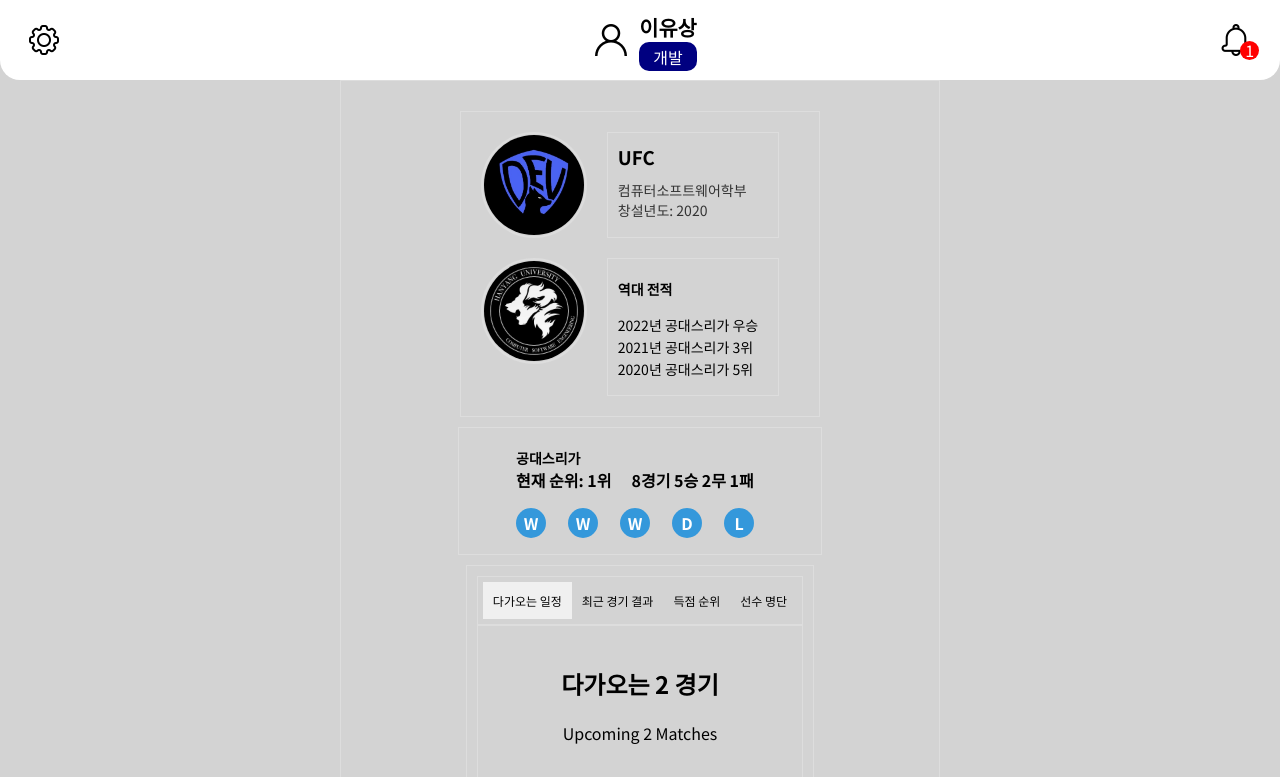
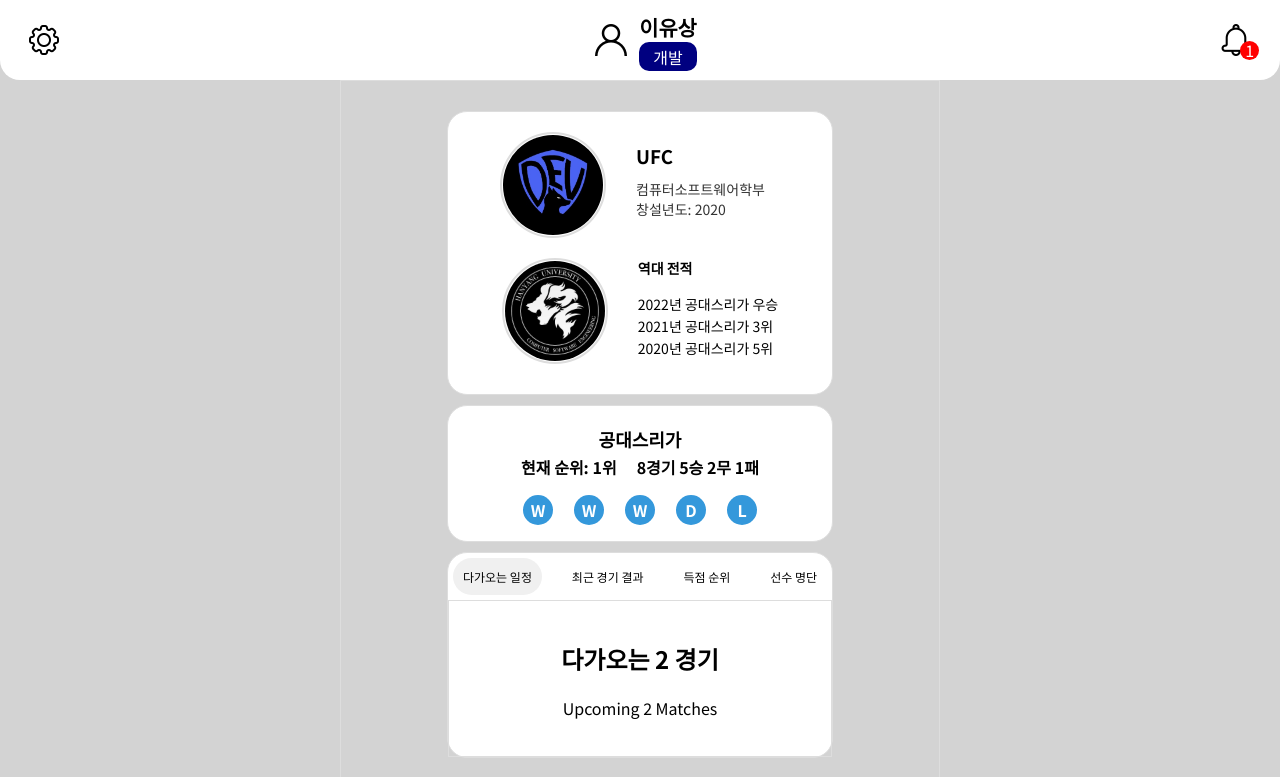
Before and after one commit to ludals/HY_kick, a React (Create React App) app in the folder my-app/: page /ufc in a window 1280 px wide. Shown: the top 777 px of the page. Built offline with nearby package versions, Linux system fonts and the light colour scheme.

Commit message:
fix:TeamPageUI

```diff
--- a/my-app/src/component/team_pages/Team.jsx
+++ b/my-app/src/component/team_pages/Team.jsx
@@ -2,6 +2,11 @@ import React, { useState } from 'react';
 import styled from "styled-components";
 import { Link } from "react-router-dom";
 import Formation from '../formation/Formation';
+import {
+  BORDER_RADIUS_20,
+  BACKGROUND_COLOR,
+  WIDTH
+} from "../../constants/styleconstant";
 
 //DB에서 최근 5경기 전적 가져옴(예: recent5result = ['W', 'D', 'L', 'W', 'D']) -> prop으로 넣음
 {/* <Recent5Performance>
@@ -112,14 +117,18 @@ const TeamCard = styled.div`
 //팀 정보
 const TeamContent = styled.div`
   border: 1px solid #ddd;
-  padding: 20px;
-  padding-right: 40px;
+  padding-top: 20px;
+  padding-bottom: 20px;
   display: flex;
   flex-direction: column;
   gap:20px;
   flex-wrap: wrap;
   flex: 1;
   margin-top: 20px;
+  border-radius: ${BORDER_RADIUS_20};
+  background-color: ${BACKGROUND_COLOR};
+  width: ${WIDTH};
+  align-items: center;
 `;
 const FirstRow = styled.div`
   display: flex;
@@ -150,7 +159,7 @@ const TeamDescription = styled.p`
 `;
 
 const TeamInfo = styled.div`
-  border: 1px solid #ddd;
+  border: 0px solid #ddd;
   flex: 1;
   padding-left: 10px;
   padding-right: 15px;
@@ -161,20 +170,21 @@ const SeasonCard = styled.div`
 
   border: 1px solid #ddd;
   //background-color: #f7f7f7;
-  padding-top: 20px;
-  padding-left: 57px;
-  padding-right:57px;
-  text-align: left;
+  text-align: center;
   margin-top: 10px;
+  border-radius: ${BORDER_RADIUS_20};
+  background-color: ${BACKGROUND_COLOR};
+  width: ${WIDTH};
+  align-items: center;
 `;
 
 const LeagueName = styled.h4`
-  margin: 0;
-  font-size: 14px;
+  margin-top: 20px;
+  margin-bottom: 3px;
+  font-size: 18px;
 `;
 
 const CurrentRank = styled.p`
-  margin: 0;
   font-weight: bold;
   font-size: 16px;
   display: inline;
@@ -190,7 +200,7 @@ const SeasonPerformance = styled.p`
 const Recent5Performance = styled.p`
   justify-content: center;
   display: flex;
-  gap: 12px;
+  gap: 21px;
 `;
 
 const CircleText = styled.p`
@@ -208,7 +218,6 @@ const RecordCircle = styled.div`
   display: flex;
   align-items: center;
   justify-content: center;
-  margin-right: 10px;
 `;
 // background-color: ${props => {
 //   switch (props.result) {
@@ -230,8 +239,8 @@ const Spacer = styled.span`
 //역대 전적
 const TeamHistoryCard = styled.div`
 width: calc(100% - 120px);
-border: 1px solid #ddd;
-padding: 20px;
+border: 0px solid #ddd;
+padding: 0px;
 padding-left: 10px;
 padding-bottom: 0px;
 text-align: left;
@@ -271,18 +280,19 @@ const TeamHistory = ({ history }) => {
 //Details(Navigation Bar)
 
 const DetailCard = styled.div`
-
-  padding: 10px;
   background-color: '#f0f0f0';
   border: 1px solid #ddd;
   margin-top:10px;
+  width: ${WIDTH};
+  border-radius: ${BORDER_RADIUS_20};
+  background-color: ${BACKGROUND_COLOR};
 `;
 
 const Navigation = styled.nav`
   display: flex;
   justify-content: space-between;
   padding: 5px;
-  border: 1px solid #ddd;
+  border-radius: ${BORDER_RADIUS_20};
 `;
 
 const NavItem = styled.div`
@@ -291,6 +301,7 @@ padding: 10px;
 cursor: pointer;
 font-size: 12px;
 background-color: ${props => (props.selected ? '#f0f0f0' : 'transparent')};
+border-radius: ${BORDER_RADIUS_20};
 `;
 
 const CardWrapper = styled.div`
```
